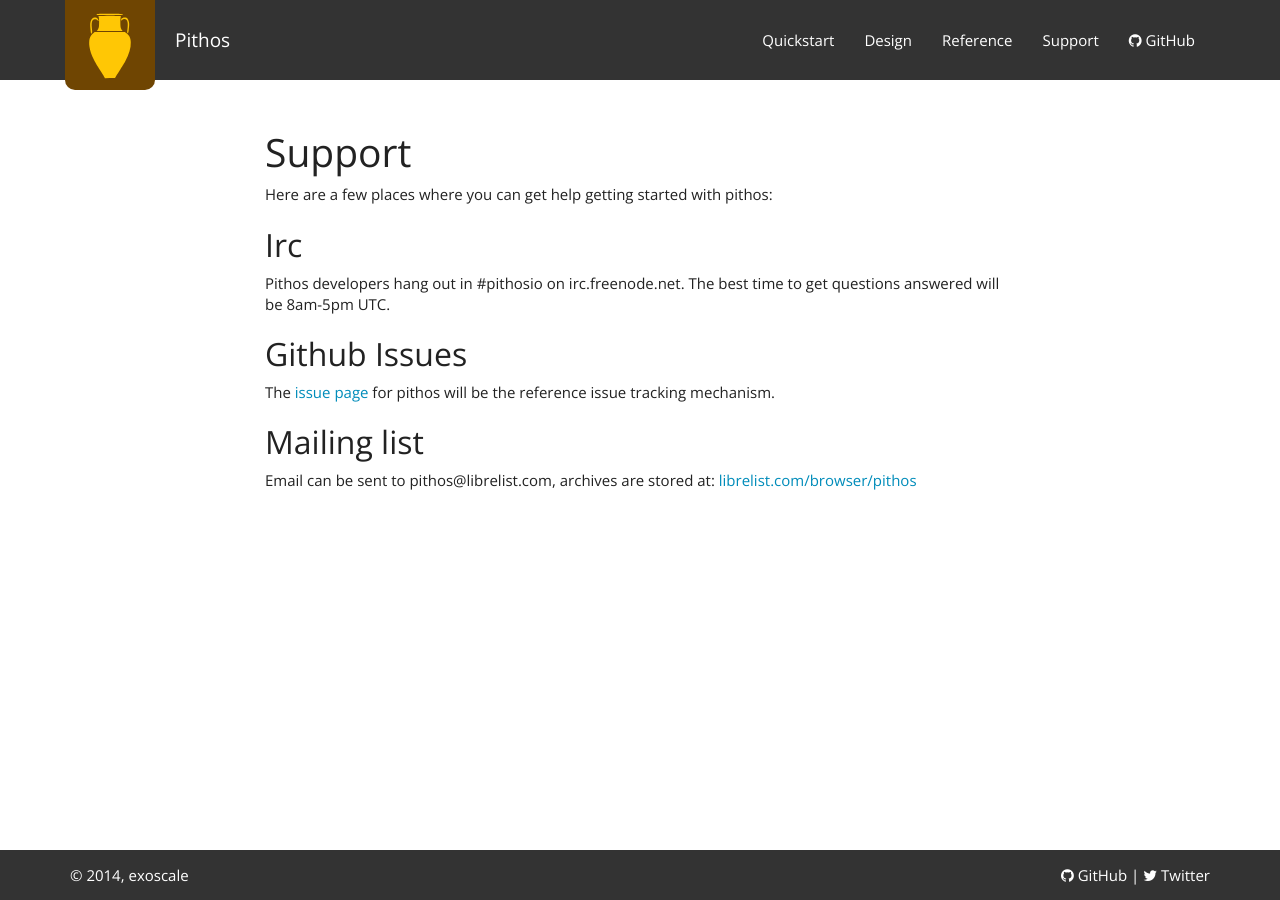
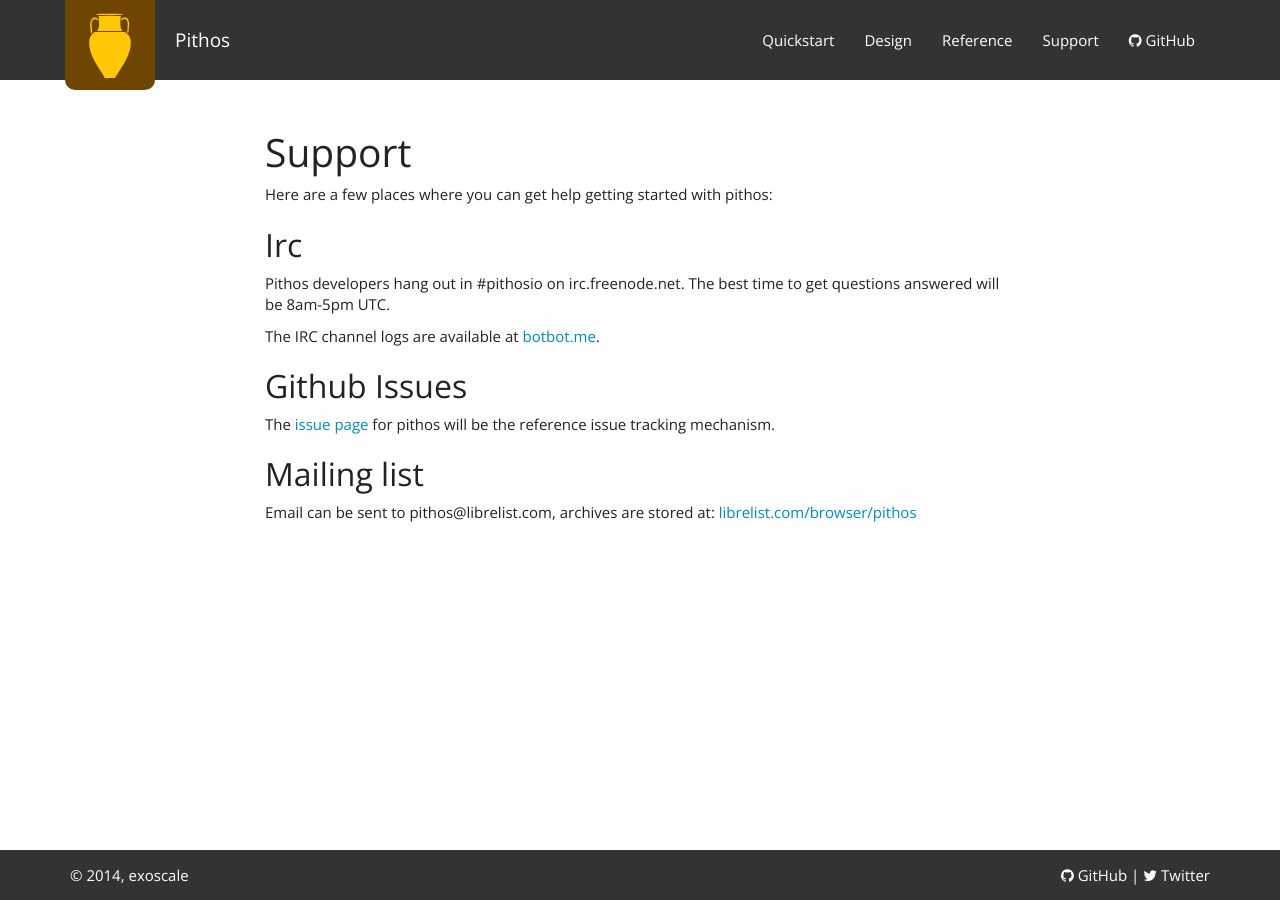
Before and after one commit to exoscale/pithos, a Jekyll site: the page built from support/index.markdown, in a window 1280 px wide. Built offline with Jekyll 4.4.1, drawn with Linux system fonts in a browser that asks for light colours; nearby versions of some CDN libraries; Markdown is read by kramdown in place of the engine named in the settings.

Commit message:
Add link to IRC logs

```diff
--- a/support/index.markdown
+++ b/support/index.markdown
@@ -12,6 +12,9 @@
 Pithos developers hang out in #pithosio on irc.freenode.net. The best
 time to get questions answered will be 8am-5pm UTC.
 
+The IRC channel logs are available at
+[botbot.me](https://botbot.me/freenode/pithosio/).
+
 ## Github Issues
 
 The [issue page](https://github.com/exoscale/pithos/issues) for pithos
```
